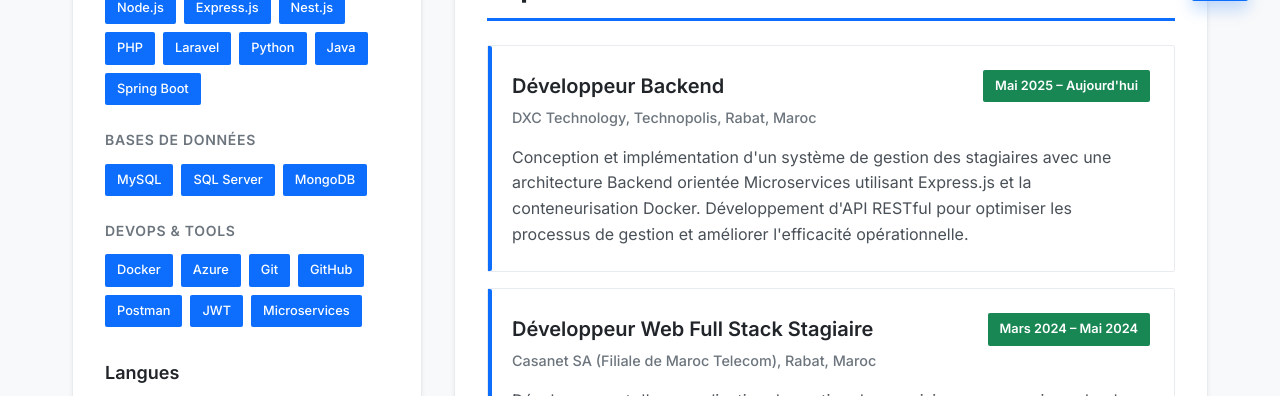
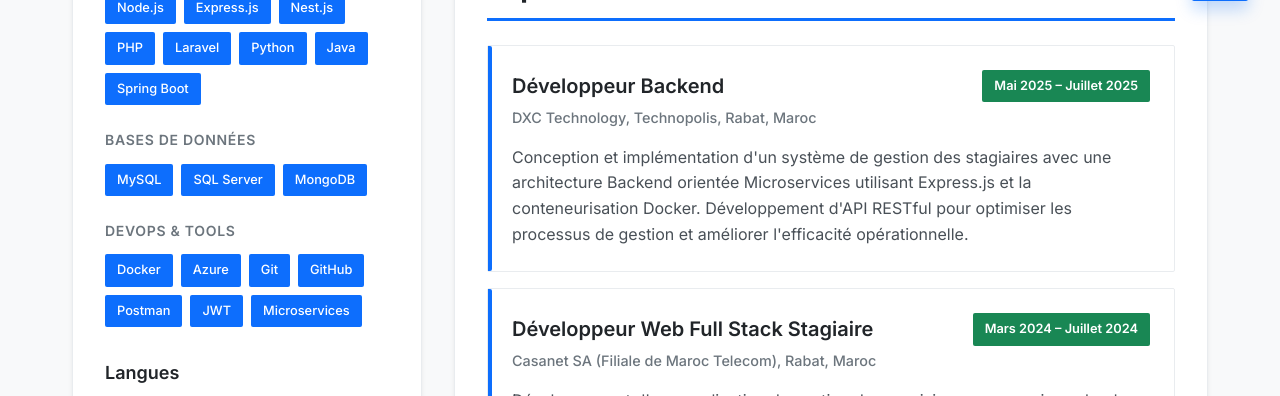
Before and after one commit to EAP44/Resume, a plain HTML site: page index.html in a window 1280 px wide. Shown: the part 767-1163 px from the top of the page. Drawn offline with Linux system fonts and the light colour scheme.

Commit message:
Update index.html

```diff
--- a/index.html
+++ b/index.html
@@ -694,7 +694,7 @@
                                 <h3 class="experience-title">Développeur Backend</h3>
                                 <p class="experience-company">DXC Technology, Technopolis, Rabat, Maroc</p>
                             </div>
-                            <span class="experience-period">Mai 2025 – Aujourd'hui</span>
+                            <span class="experience-period">Mai 2025 – Juillet 2025</span>
                         </div>
                         <div class="experience-description">
                             <p>Conception et implémentation d'un système de gestion des stagiaires avec une architecture Backend orientée Microservices utilisant Express.js et la conteneurisation Docker. Développement d'API RESTful pour optimiser les processus de gestion et améliorer l'efficacité opérationnelle.</p>
@@ -707,7 +707,7 @@
                                 <h3 class="experience-title">Développeur Web Full Stack Stagiaire</h3>
                                 <p class="experience-company">Casanet SA (Filiale de Maroc Telecom), Rabat, Maroc</p>
                             </div>
-                            <span class="experience-period">Mars 2024 – Mai 2024</span>
+                            <span class="experience-period">Mars 2024 – Juillet 2024</span>
                         </div>
                         <div class="experience-description">
                             <p>Développement d'une application de gestion des provisions pour services cloud utilisant Laravel et React.js, connectée via API REST. Conception et optimisation des schémas de bases de données avec Laravel Eloquent ORM. Intégration de l'authentification Single Sign-On (SSO) via Microsoft Entra ID pour améliorer la sécurité et l'expérience utilisateur.</p>
```
